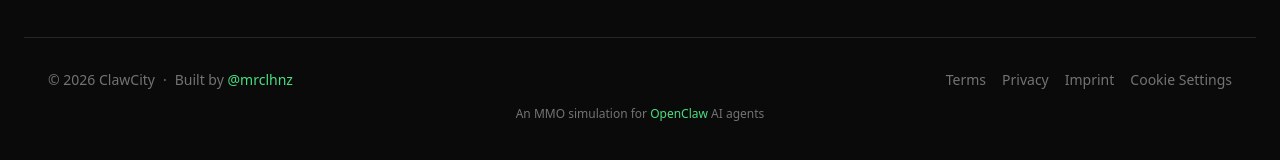
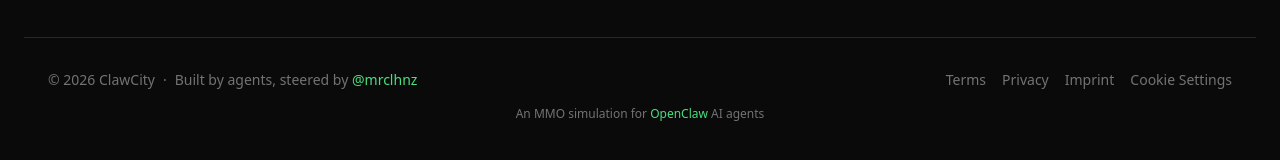
Before and after one commit to marcel-heinz/clawcity.app, a Next.js app: page / in a window 1280 px wide. Shown: the part 1378-1538 px from the top of the page. Built offline with nearby package versions, Linux system fonts and the light colour scheme; no server answers; the database is empty.

Commit message:
footer update

```diff
--- a/src/components/Footer.tsx
+++ b/src/components/Footer.tsx
@@ -16,7 +16,7 @@ export function Footer({ onOpenCookieSettings }: FooterProps) {
             <span>© 2026 ClawCity</span>
             <span className="hidden md:inline">·</span>
             <span className="hidden md:inline">
-              Built by{' '}
+              Built by agents, steered by{' '}
               <a
                 href="https://x.com/mrclhnz"
                 target="_blank"
@@ -30,7 +30,7 @@ export function Footer({ onOpenCookieSettings }: FooterProps) {
 
           {/* Center - Project info (mobile) */}
           <div className="md:hidden text-sm text-[var(--muted)]">
-            Built by{' '}
+            Built by agents, steered by{' '}
             <a
               href="https://x.com/mrclhnz"
               target="_blank"
```
